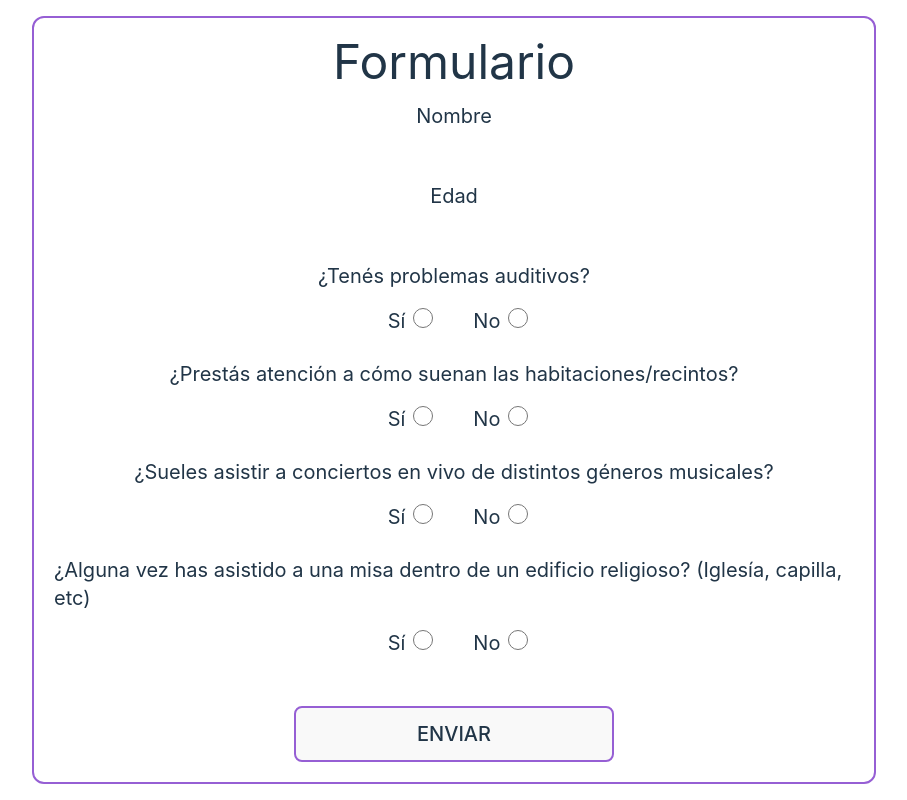
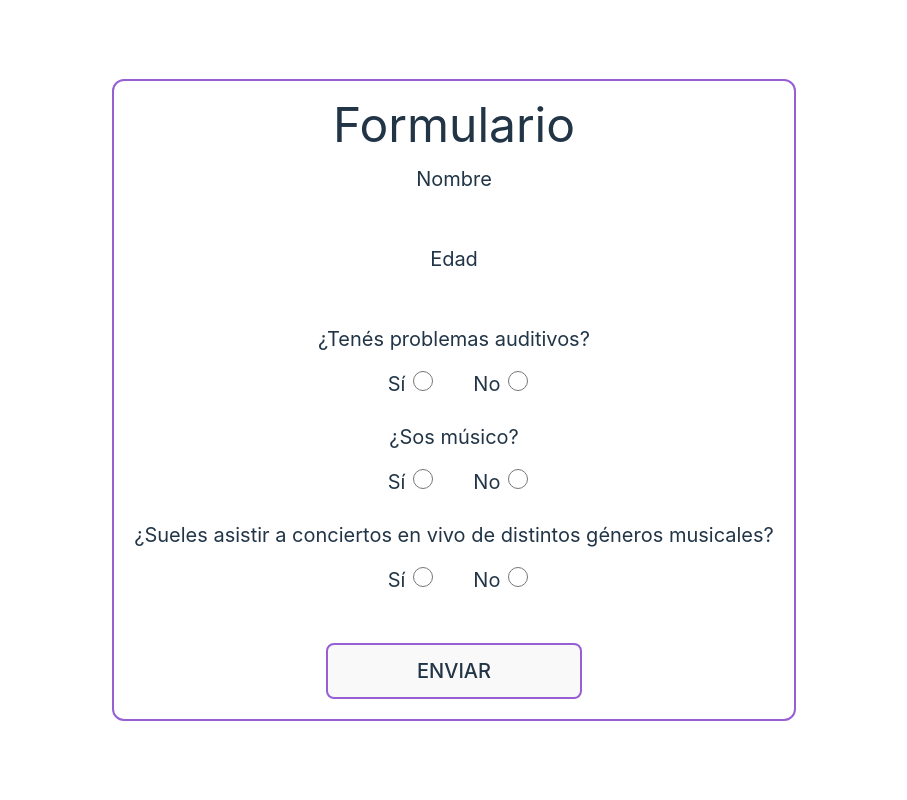
Before and after one commit to Caballou/test-LA, a React (Vite) app: page /form in a window 1280 px wide. Shown: the whole page, without its empty margins (186-1093 px from the left). Built offline with nearby package versions, Linux system fonts and the light colour scheme.

Commit message:
fix/questions

```diff
--- a/src/pages/Form.jsx
+++ b/src/pages/Form.jsx
@@ -97,9 +97,7 @@ const Form = () => {
                 </div>
               </div>
             </div>
-            <label className="mt-4 mb-2">
-              ¿Prestás atención a cómo suenan las habitaciones/recintos?
-            </label>
+            <label className="mt-4 mb-2">¿Sos músico?</label>
             <div className=" flex justify-center">
               <div className="flex w-fit p-2 border border-white rounded-xl">
                 <div className="mx-4">
@@ -107,7 +105,7 @@ const Form = () => {
                   <input
                     className="h-[20px] w-[20px]"
                     type="radio"
-                    name="room"
+                    name="musician"
                     value="1"
                     required
                     onChange={(e) =>
@@ -123,7 +121,7 @@ const Form = () => {
                   <input
                     className="h-[20px] w-[20px]"
                     type="radio"
-                    name="room"
+                    name="musician"
                     value="0"
                     required
                     onChange={(e) =>
@@ -176,46 +174,7 @@ const Form = () => {
                 </div>
               </div>
             </div>
-            <label className="mt-4 mb-2">
-              ¿Alguna vez has asistido a una misa dentro de un edificio
-              religioso? (Iglesía, capilla, etc)
-            </label>
-            <div className=" flex justify-center">
-              <div className="flex w-fit p-2 border border-white rounded-xl">
-                <div className="mx-4">
-                  <label className="px-2">Sí</label>
-                  <input
-                    className="h-[20px] w-[20px]"
-                    type="radio"
-                    name="mass"
-                    value="1"
-                    required
-                    onChange={(e) =>
-                      setData({
-                        ...data,
-                        [e.target.name]: e.target.value,
-                      })
-                    }
-                  ></input>
-                </div>
-                <div className="mx-4">
-                  <label className="px-2">No</label>
-                  <input
-                    className="h-[20px] w-[20px]"
-                    type="radio"
-                    name="mass"
-                    value="0"
-                    required
-                    onChange={(e) =>
-                      setData({
-                        ...data,
-                        [e.target.name]: e.target.value,
-                      })
-                    }
-                  ></input>
-                </div>
-              </div>
-            </div>
+
             <button
               type="submit"
               className="mt-10 border-2 border-[#965fd4] w-[40%]"
--- a/src/pages/Test1.jsx
+++ b/src/pages/Test1.jsx
@@ -167,7 +167,7 @@ const Test1 = () => {
         <div className=" w-full h-[100dvh] flex flex-col justify-center items-center">
           <div className="border-2 border-[#965fd4] flex justify-center w-fit m-2 p-5 text-3xl items-center rounded-xl">
             <p className="text-center">
-              Ha seleccionado el audio: <br />
+              Has seleccionado el audio: <br />
               <p className="border-2 text-4xl border-red-500 rounded-md m-8 p-4 w-[80px] text-[#8bd450] inline-block">
                 {selectedAudio}
               </p>{" "}
@@ -180,7 +180,7 @@ const Test1 = () => {
         <div className=" w-full h-[100dvh] flex flex-col justify-center items-center">
           <div className="border-2 border-[#965fd4] flex justify-center w-fit m-2 p-5 text-3xl items-center rounded-xl">
             <p className="text-center">
-              Ha seleccionado el audio: <br />
+              Has seleccionado el audio: <br />
               <p className="border-2 text-4xl border-red-500 rounded-md m-8 p-4 w-[80px] text-[#8bd450] inline-block">
                 {selectedAudio}
               </p>{" "}
--- a/src/pages/Test2.jsx
+++ b/src/pages/Test2.jsx
@@ -152,7 +152,7 @@ const Test2 = () => {
         <div className=" w-full h-[100dvh] flex flex-col justify-center items-center">
           <div className="border-2 border-[#965fd4] flex justify-center w-fit m-2 p-5 text-3xl items-center rounded-xl">
             <p className="text-center">
-              Ha seleccionado la imagen: <br />
+              Has seleccionado la imagen: <br />
               <p className="border-2 text-4xl border-red-500 rounded-md m-8 p-4 w-[80px] text-[#8bd450] inline-block">
                 {selectedImage}
               </p>{" "}
@@ -165,12 +165,12 @@ const Test2 = () => {
         <div className=" w-full h-[100dvh] flex flex-col justify-center items-center">
           <div className="border-2 border-[#965fd4] flex justify-center w-fit m-2 p-5 text-3xl items-center rounded-xl">
             <p className="text-center">
-              Ha seleccionado el audio: <br />
+              Has seleccionado el audio: <br />
               <p className="border-2 text-4xl border-red-500 rounded-md m-8 p-4 w-[80px] text-[#8bd450] inline-block">
                 {selectedImage}
               </p>{" "}
               <br />
-              Gracias por completar los Test, no cierres la ventana!
+              Gracias por completar el test, no cierres la ventana!
               <br />
               Solo unas preguntitas mas...
             </p>
--- a/src/pairs.js
+++ b/src/pairs.js
@@ -49,7 +49,7 @@
 export const images = [
   ["V1", "G1", "1", "3"],
   ["V2", "G2", "2", "1"],
-  ["V3", "G3", "1", "3"],
+  ["V3", "G3", "3", "1"],
   ["V4", "C1", "1", "2"],
   ["V5", "C2", "2", "1"],
   ["V6", "C3", "3", "2"],
```
